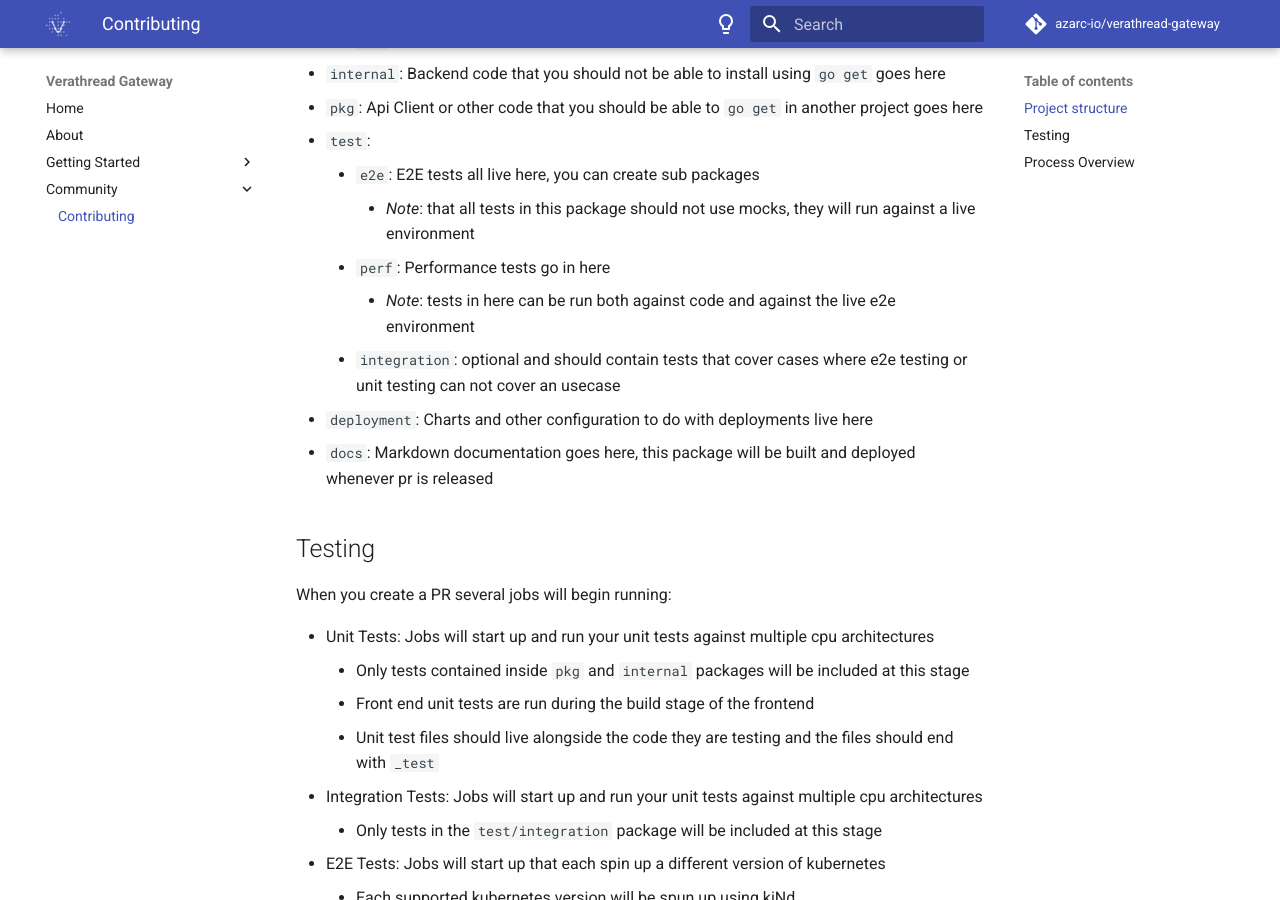
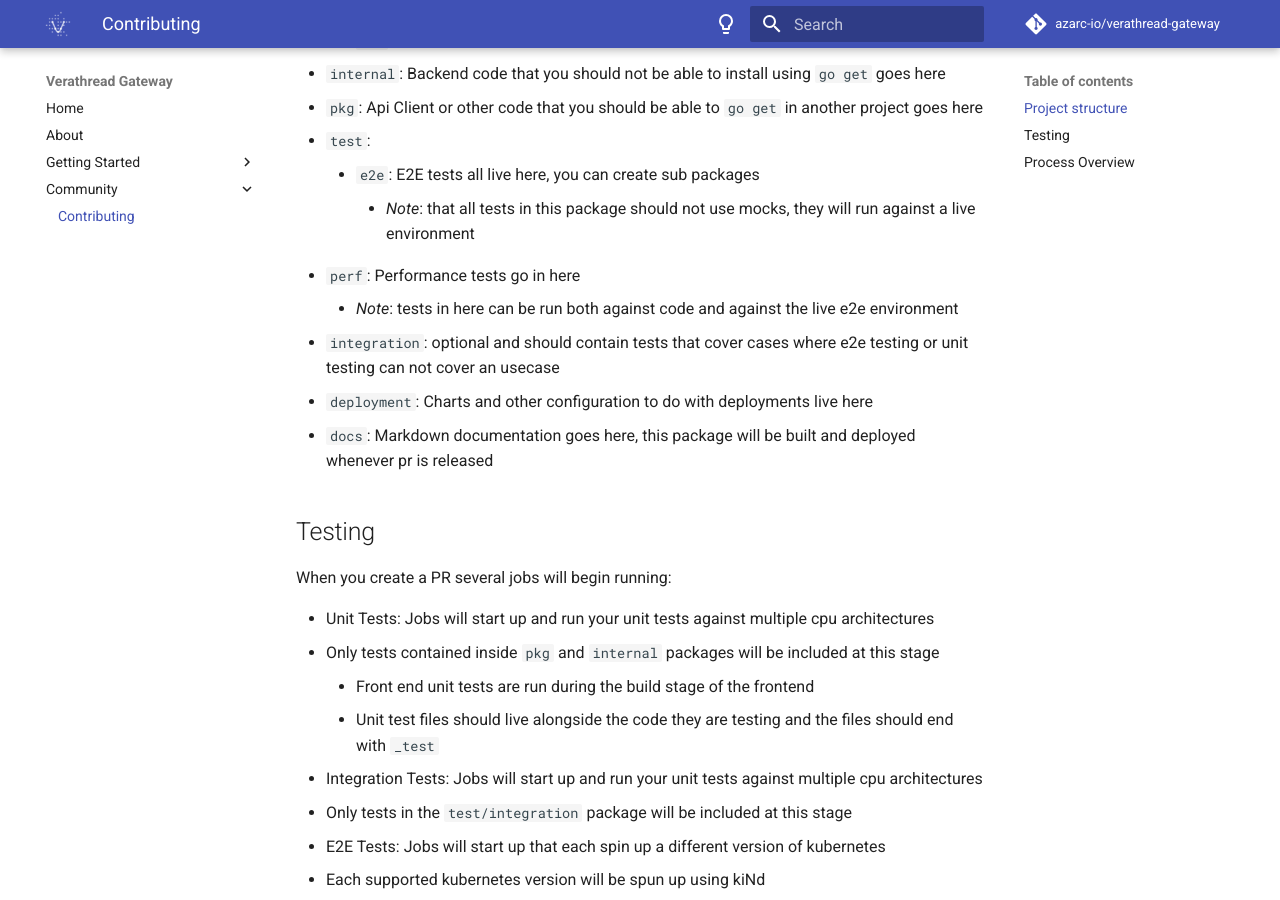
Before and after one commit to azarc-io/verathread-gateway, an MkDocs documentation site: the page built from docs/docs/contributing.md, in a window 1280 px wide and 900 px high, scrolled down 563 px. Built offline with MkDocs 1.6.1 and Material for MkDocs 9.7.7, drawn with Linux system fonts in a browser that asks for light colours; comment, search, counter and statistics services are not loaded.

Commit message:
VTHP-1940: releaser

```diff
--- a/docs/docs/contributing.md
+++ b/docs/docs/contributing.md
@@ -10,38 +10,38 @@
 
 ## Project structure
 
-- `cmd`: Application roots
-    - `app`: This is the entry point for the backend
-    - `web`: This is the front end project
-    - `e2e`: E2E tests for the frontend live here
-- `internal`: Backend code that you should not be able to install using `go get` goes here
-- `pkg`: Api Client or other code that you should be able to `go get` in another project goes here
-- `test`:
-    - `e2e`: E2E tests all live here, you can create sub packages
+* `cmd`: Application roots
+    * `app`: This is the entry point for the backend
+    * `web`: This is the front end project
+    * `e2e`: E2E tests for the frontend live here
+* `internal`: Backend code that you should not be able to install using `go get` goes here
+* `pkg`: Api Client or other code that you should be able to `go get` in another project goes here
+* `test`:
+    * `e2e`: E2E tests all live here, you can create sub packages
         - *Note*: that all tests in this package should not use mocks, they will run against a live environment
-    - `perf`: Performance tests go in here
-        - *Note*: tests in here can be run both against code and against the live e2e environment
-    - `integration`: optional and should contain tests that cover cases where e2e testing or unit testing can not cover an usecase
-- `deployment`: Charts and other configuration to do with deployments live here
-- `docs`: Markdown documentation goes here, this package will be built and deployed whenever pr is released
+  - `perf`: Performance tests go in here
+    - *Note*: tests in here can be run both against code and against the live e2e environment
+  - `integration`: optional and should contain tests that cover cases where e2e testing or unit testing can not cover an usecase
+* `deployment`: Charts and other configuration to do with deployments live here
+* `docs`: Markdown documentation goes here, this package will be built and deployed whenever pr is released
 
 ## Testing
 
 When you create a PR several jobs will begin running:
 
-- Unit Tests: Jobs will start up and run your unit tests against multiple cpu architectures
-    - Only tests contained inside `pkg` and `internal` packages will be included at this stage
-    - Front end unit tests are run during the build stage of the frontend
-    - Unit test files should live alongside the code they are testing and the files should end with `_test`
-- Integration Tests: Jobs will start up and run your unit tests against multiple cpu architectures
-    - Only tests in the `test/integration` package will be included at this stage
-- E2E Tests: Jobs will start up that each spin up a different version of kubernetes
-    - Each supported kubernetes version will be spun up using kiNd
-    - The stack and any supporting test samples will be deployed to each cluster using their charts
-    - Only tests in the `test/e2e` package will be included at this stage
-    - The stacks are destroyed after all the tests have run
-    - Logs and debugging information are captured as artifacts on the build and can be downloaded
-    - The front end e2e tests will be started after the backend e2e tests have run successfully
+* Unit Tests: Jobs will start up and run your unit tests against multiple cpu architectures
+  - Only tests contained inside `pkg` and `internal` packages will be included at this stage
+    * Front end unit tests are run during the build stage of the frontend
+    * Unit test files should live alongside the code they are testing and the files should end with `_test`
+* Integration Tests: Jobs will start up and run your unit tests against multiple cpu architectures
+  - Only tests in the `test/integration` package will be included at this stage
+* E2E Tests: Jobs will start up that each spin up a different version of kubernetes
+  - Each supported kubernetes version will be spun up using kiNd
+    * The stack and any supporting test samples will be deployed to each cluster using their charts
+    * Only tests in the `test/e2e` package will be included at this stage
+    * The stacks are destroyed after all the tests have run
+    * Logs and debugging information are captured as artifacts on the build and can be downloaded
+  - The front end e2e tests will be started after the backend e2e tests have run successfully
 
 ## Process Overview
 
```
Also changed, not shown: docs/docs/about.md (+2 -2 lines), docs/docs/ide.md (+1 -1 lines), .github/actions/chart-publish/README.md.
